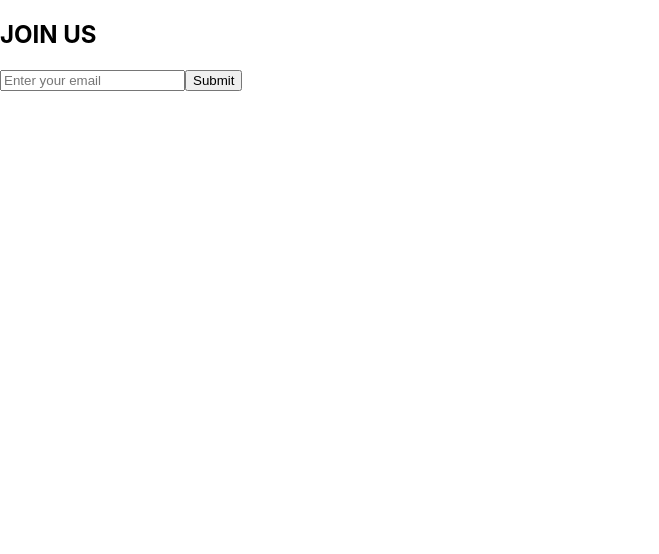
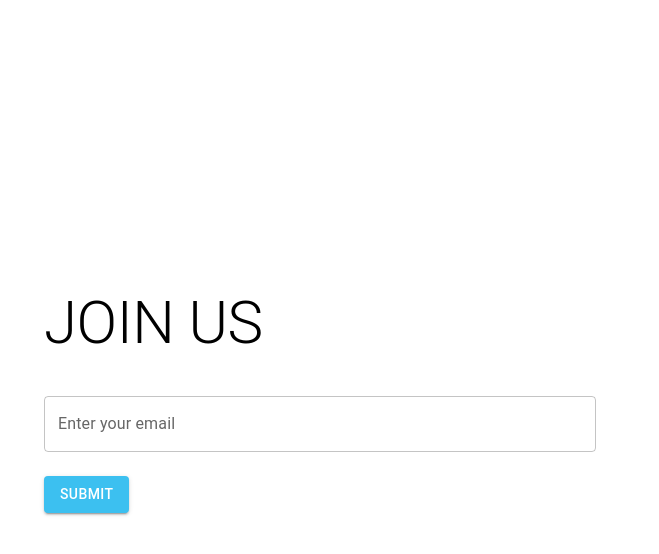
Before and after one commit to hduy0407/my-electron-app, a React (Create React App) app: page / in a window 1280 px wide. Shown: the top 554 px of the page, without its empty margins (0-659 px from the left). Built offline with nearby package versions, Linux system fonts and the light colour scheme.

Commit message:
update structuring with mui and move main.js and preload.js to public folder

```diff
--- a/package.json
+++ b/package.json
@@ -2,8 +2,11 @@
   "name": "my-app",
   "version": "0.1.0",
   "private": true,
-  "main": "main.js",
+  "main": "public/main.js",
   "dependencies": {
+    "@emotion/react": "^11.14.0",
+    "@emotion/styled": "^11.14.0",
+    "@mui/material": "^7.1.0",
     "@testing-library/dom": "^10.4.0",
     "@testing-library/jest-dom": "^6.6.3",
     "@testing-library/react": "^16.3.0",
--- a/main.js
+++ b/public/main.js
@@ -10,7 +10,7 @@ const createWindow = () => {
     })
     const startURL = isDev
     ? 'http://localhost:3000'
-    : `file://${path.join(__dirname, '../pulic/index.html')}`;
+    : `file://${path.join(__dirname, 'index.html')}`;
 
     mainWindow.loadURL(startURL);
 }
--- a/src/app/Home.js
+++ b/src/app/Home.js
@@ -1,18 +1,46 @@
 import React from 'react'
+import { Container, Box, Typography, TextField, Button } from '@mui/material';
 
 function Home() {
   return (
-    <div id="container" class="home-container">
-        <div class="home-header">
-            <h2>JOIN US</h2>
-        </div>
-        <div class="home-content">
-            <form>
-                <input type="email" placeholder="Enter your email" />
-                <button type="submit">Submit</button>
-            </form>
-        </div>
-    </div>
+    <Box sx={{ display: 'flex', height: '100vh' }}>
+
+        <Box
+            sx={{
+            flex: 1,
+            display: 'flex',
+            alignItems: 'center',
+            justifyContent: 'center',
+            }}
+        >
+            <Container maxWidth="sm" justifyContent="center">
+                <Typography variant="h2" gutterBottom>
+                    JOIN US
+                </Typography>
+                <TextField
+                    label="Enter your email"
+                    variant="outlined"
+                    fullWidth
+                    margin="normal"
+                />
+                <Button
+                    variant="contained"
+                    sx={{ mt: 2, backgroundColor: '#3CC0F0', '&:hover': { backgroundColor: '#28a6d3' } }}
+                >
+                    Submit
+                </Button>
+            </Container>
+        </Box>
+
+        <Box
+            sx={{
+            flex: 1,
+            backgroundImage: 'url()',
+            backgroundSize: 'cover',
+            backgroundPosition: 'center',
+            }}
+        />
+    </Box>
   )
 }
 
```
Also changed, not shown: public/preload.js (renamed from preload.js), src/style/Home.css (deleted), src/style/Signin.css (deleted), src/style/Signup.css (deleted), 1 other file (tests, documents, lock files or other folders).
